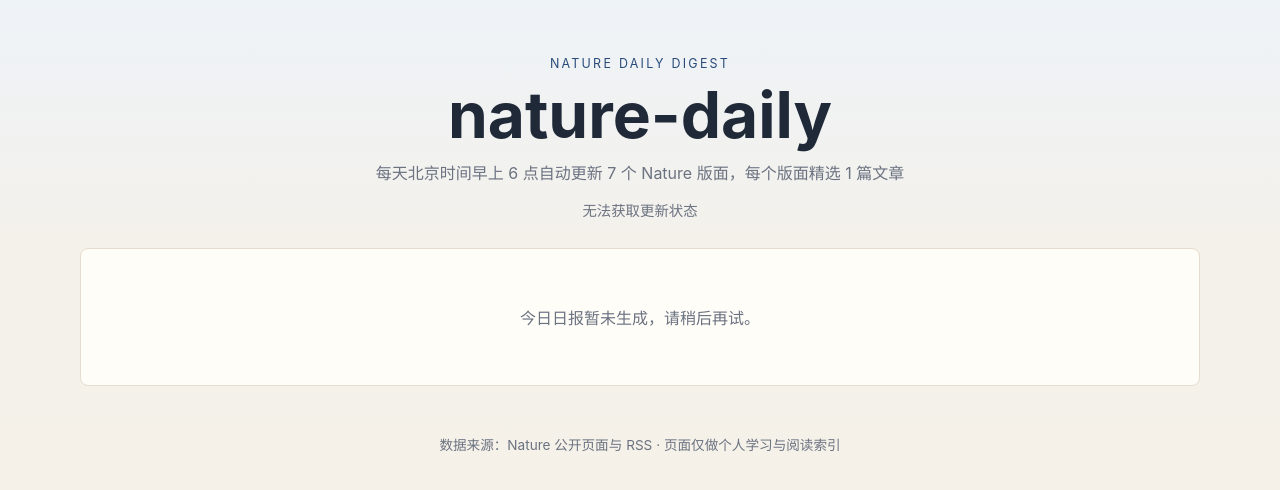
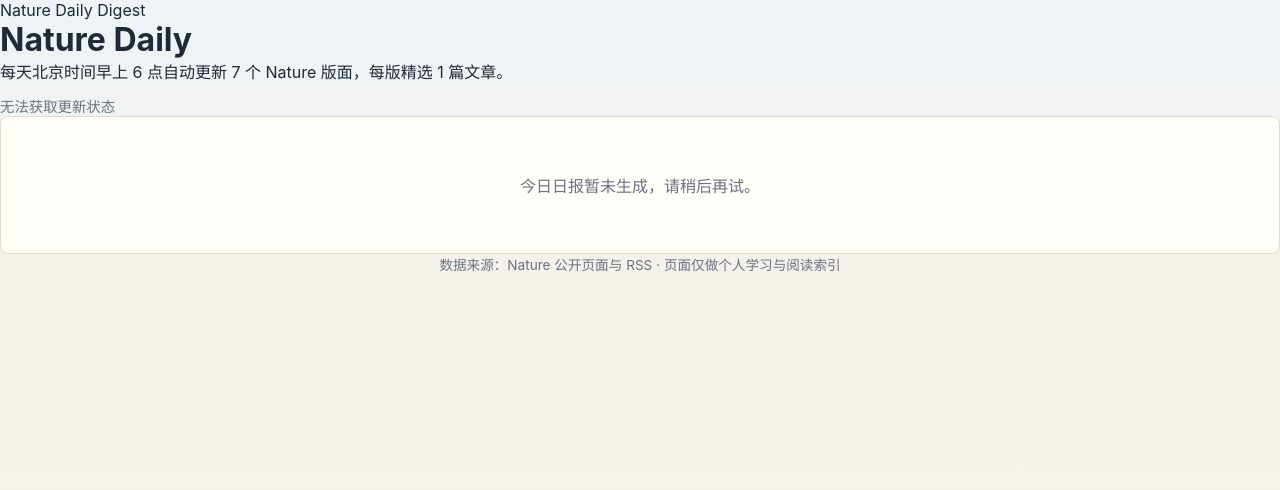
Before and after one commit to baxink/global-news-monitor, a website: page docs/index.html in a window 1280 px wide. Drawn offline with Linux system fonts and the light colour scheme; no server answers.

Commit message:
feat: add frontpage shell structure

```diff
--- a/docs/index.html
+++ b/docs/index.html
@@ -7,17 +7,19 @@
   <link rel="stylesheet" href="style.css">
 </head>
 <body>
-  <header class="hero">
-    <div class="hero-inner">
-      <p class="eyebrow">Nature Daily Digest</p>
-      <h1 class="title">nature-daily</h1>
-      <p class="subtitle">每天北京时间早上 6 点自动更新 7 个 Nature 版面，每个版面精选 1 篇文章</p>
-      <p class="meta-info" id="metaInfo">加载中...</p>
+  <header class="masthead">
+    <div class="masthead-inner">
+      <p class="masthead-kicker">Nature Daily Digest</p>
+      <h1 class="masthead-title">Nature Daily</h1>
+      <div class="masthead-meta">
+        <p class="masthead-summary">每天北京时间早上 6 点自动更新 7 个 Nature 版面，每版精选 1 篇文章。</p>
+        <p class="meta-info" id="metaInfo">加载中...</p>
+      </div>
     </div>
   </header>
 
-  <main class="main">
-    <section class="digest-grid" id="digestGrid">
+  <main class="frontpage" id="digestGrid">
+    <section class="frontpage-loading">
       <div class="loading">正在加载今日日报...</div>
     </section>
   </main>
@@ -26,6 +28,6 @@
     <p>数据来源：Nature 公开页面与 RSS · 页面仅做个人学习与阅读索引</p>
   </footer>
 
-  <script src="app.js"></script>
+  <script type="module" src="app.js"></script>
 </body>
 </html>
```
